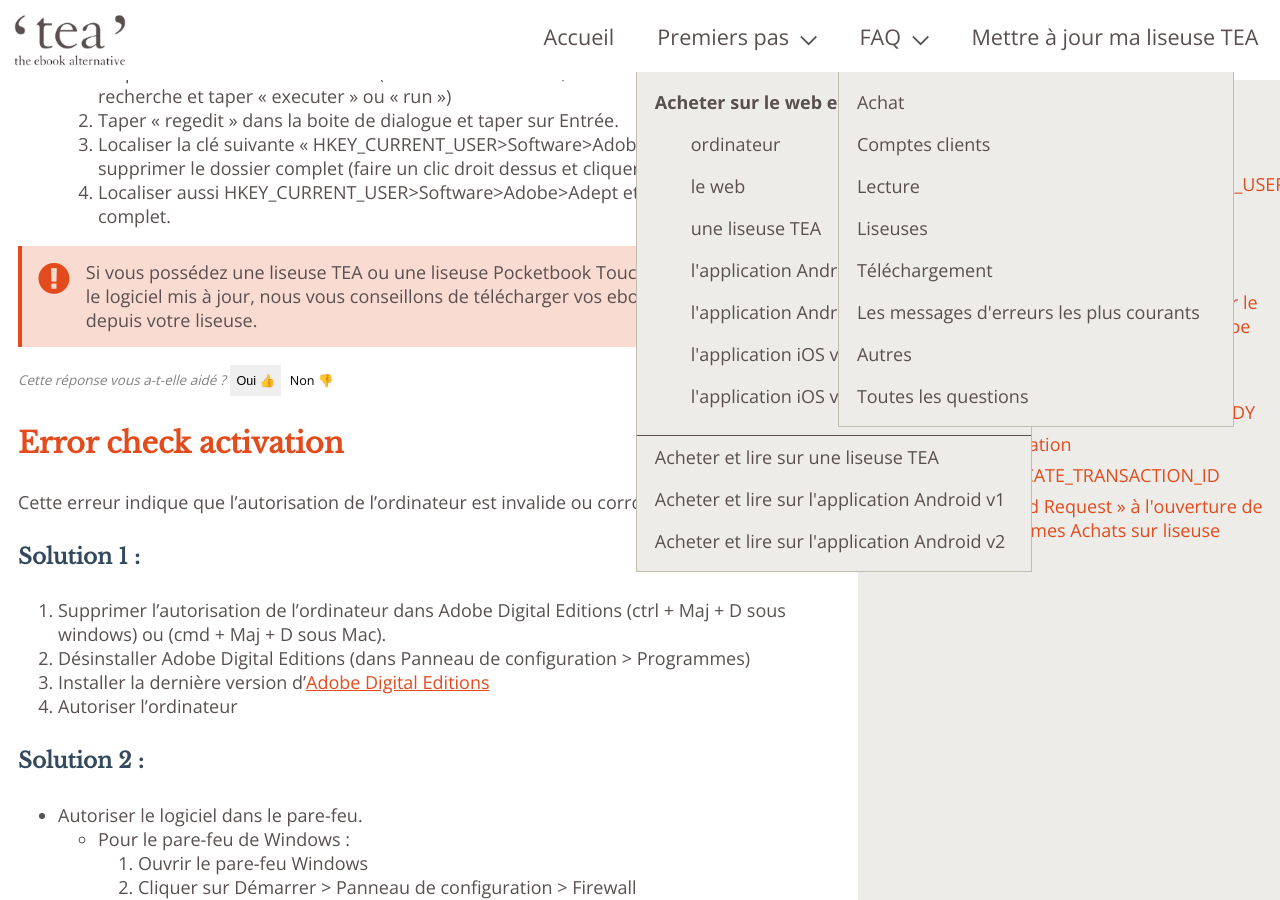
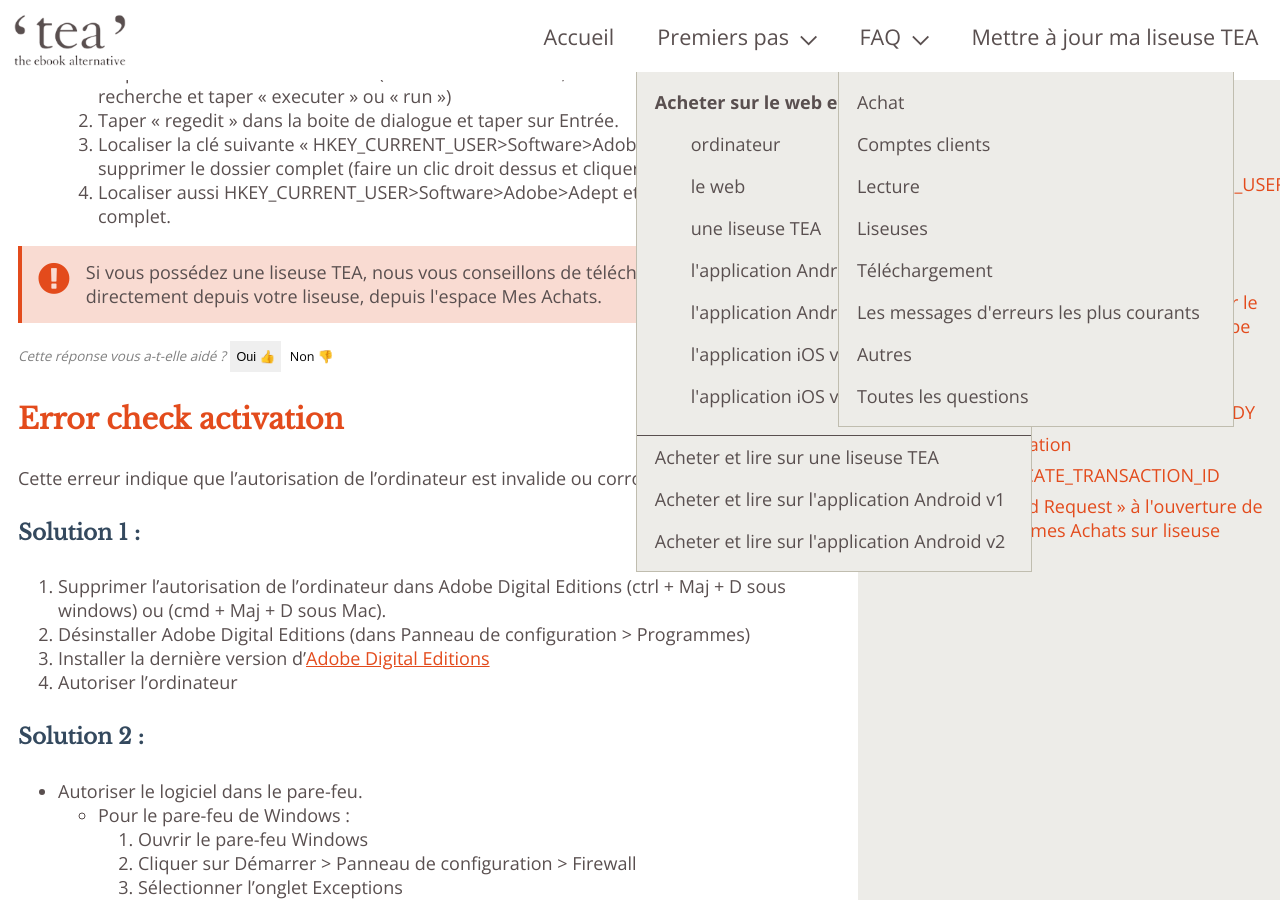
Before and after one commit to TEA-ebook/help-center, a Jekyll site: the page built from _pages/FAQ-erreur.md, in a window 1280 px wide and 900 px high, scrolled down 3204 px. Built offline with Jekyll 4.4.1, drawn with Linux system fonts in a browser that asks for light colours.

Commit message:
Update FAQ-erreur.md

```diff
--- a/_pages/FAQ-erreur.md
+++ b/_pages/FAQ-erreur.md
@@ -105,7 +105,7 @@
     3. Localiser la clé suivante « HKEY_CURRENT_USER>Software>Adobe>Digital Editions » et supprimer le dossier complet (faire un clic droit dessus et cliquer sur « Supprimer »).
     4. Localiser aussi HKEY_CURRENT_USER>Software>Adobe>Adept et supprimer le dossier complet.
 
-<div class="warningtip"><p>Si vous possédez une liseuse TEA ou une liseuse Pocketbook Touchlux 2 ou Sense avec le logiciel mis à jour, nous vous conseillons de télécharger vos ebooks directement depuis votre liseuse.</p></div>
+<div class="warningtip"><p>Si vous possédez une liseuse TEA, nous vous conseillons de télécharger vos ebooks directement depuis votre liseuse, depuis l'espace Mes Achats.</p></div>
 
 {% include feedback-button.html question="E_AUTH_NOT_READY" %}
 
```
